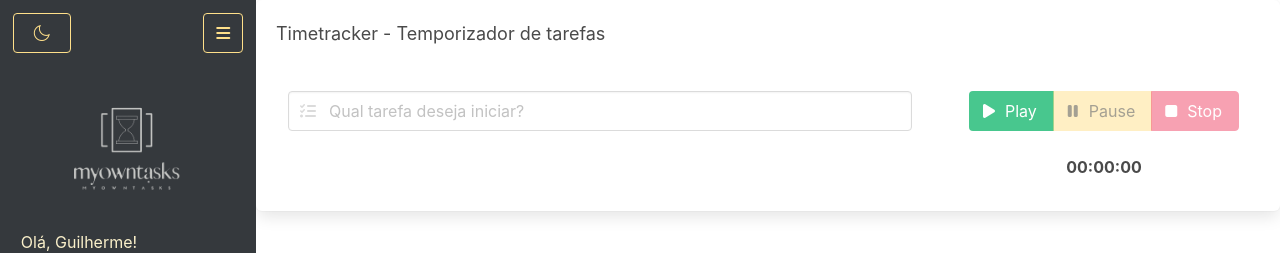
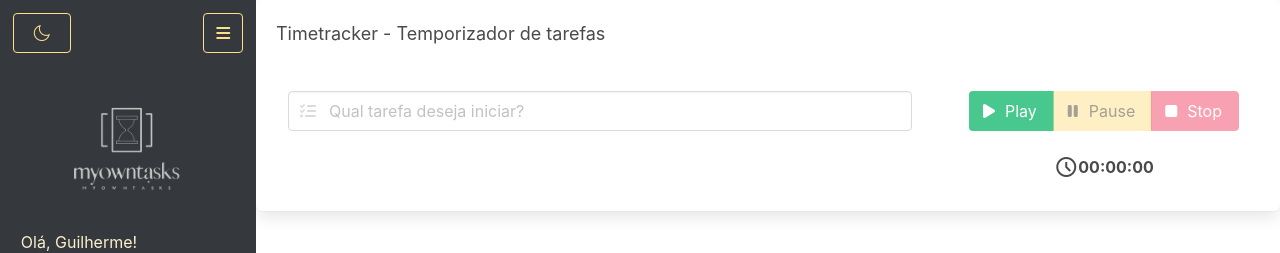
Before and after one commit to guihlsp/myOwnTasks, a Vue app: page / in a window 1280 px wide. Shown: the top 253 px of the page. Built offline with nearby package versions, Linux system fonts and the light colour scheme.

Commit message:
insercao icone cronometro

```diff
--- a/src/components/Temporizador.vue
+++ b/src/components/Temporizador.vue
@@ -12,6 +12,9 @@
             :disabled="!cronometroRodando"/>
         </div>
         <div class="tempo">
+            <span class="material-symbols-outlined">
+                schedule
+            </span>
             <Cronometro :tempoEmSegundos="tempoEmSegundos"/>
         </div>
     </div>
@@ -67,8 +70,8 @@ export default defineComponent({
 <style scoped>
 
 .tempo {
-    text-align: center;
-
+    display: flex;
+    justify-content: center;
 }
 
 </style>
```
